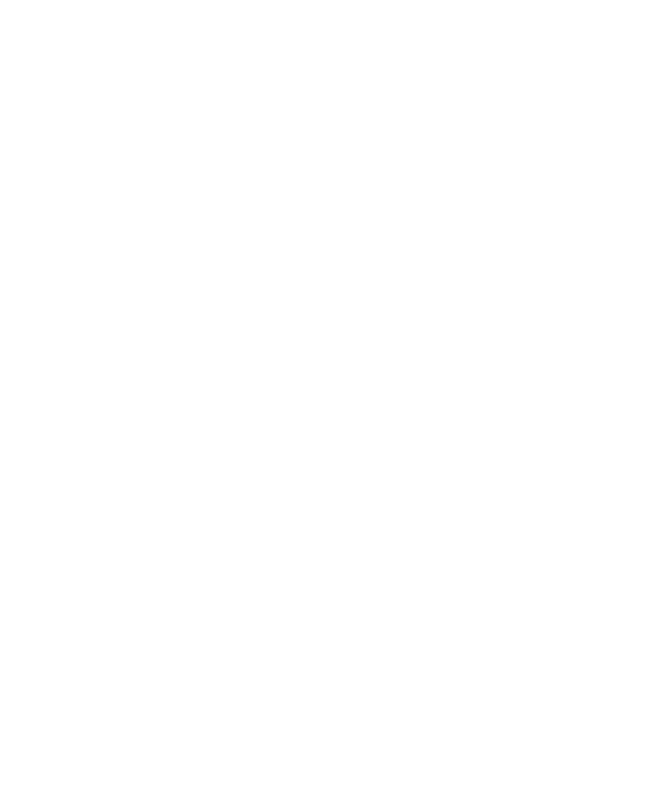
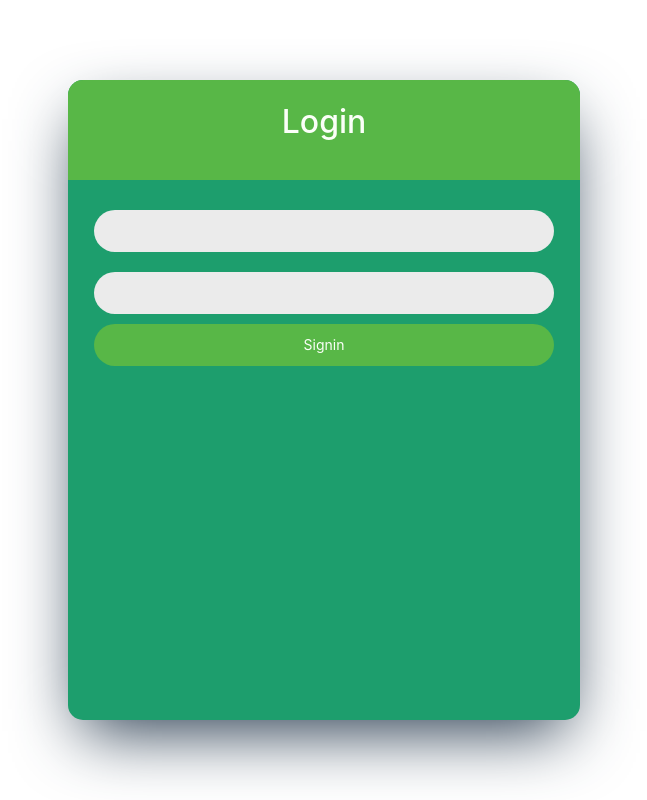
Before and after one commit to hamza181/burger, a React app: page /auth in a window 1280 px wide. Shown: the whole page, without its empty margins (316-963 px from the left). Built offline with nearby package versions, Linux system fonts and the light colour scheme.

Commit message:
add login page

```diff
--- a/package.json
+++ b/package.json
@@ -19,7 +19,7 @@
     "babel-plugin-named-asset-import": "^0.3.7",
     "babel-preset-react-app": "^10.0.0",
     "bfj": "^7.0.2",
-    "bootstrap": "^5.0.2",
+    "bootstrap": "^5.1.0",
     "camelcase": "^6.1.0",
     "case-sensitive-paths-webpack-plugin": "2.3.0",
     "css-loader": "4.3.0",
--- a/src/App.js
+++ b/src/App.js
@@ -1,14 +1,18 @@
 import React, { Component } from "react";
 import { BrowserRouter as Router, Switch, Route } from "react-router-dom";
 import "bootstrap/dist/css/bootstrap.min.css";
+import "../node_modules/bootstrap/dist/css/bootstrap.min.css";
 import Home from "./Pages/Home/Home";
 import "antd/dist/antd.css";
 import Checkout from "./Pages/Checkout/Checkout";
 import Layout from "./Layouts";
+import Auth from "./Pages/Auth/Auth";
+import Login from "./Components/Auth/Login/Login";
 class App extends Component {
   render() {
     return (
       <div>
+
         <Router>
           <Switch>
             <Route exact path="/">
@@ -21,6 +25,9 @@
                 <Checkout />
               </Layout>
             </Route>
+            <Route exact path="/auth">
+            <Auth></Auth>
+            </Route>
           </Switch>
         </Router>
       </div>
--- /dev/null
+++ b/src/Components/Auth/Login/Login.js
@@ -0,0 +1,22 @@
+import React from 'react'
+import classes from './Login.module.css'
+
+function Login() {
+    return (
+        <div className={classes.main}>
+        <div className={classes.login}>
+            <div className={classes.loginHeader}>
+                <h2>Login</h2>
+            </div>
+            <div className={classes.inputDiv}>
+                <input type="text" />
+                <input type="text" />
+                <button>Signin</button>
+            </div>
+            <p></p>
+        </div>
+        </div>
+    )
+}
+
+export default Login
--- /dev/null
+++ b/src/Components/Auth/Login/Login.module.css
@@ -0,0 +1,61 @@
+.main {
+  /* background: red; */
+  display: flex;
+  justify-content: center;
+  align-items: center;
+  min-height: 100vh;
+}
+
+.login {
+  display: flex;
+  flex-direction: column;
+  /* justify-content: center; */
+  /* text-align: center; */
+  width: 40%;
+  min-height: 80vh;
+  height: 500px;
+  background: rgb(29, 158, 109);
+  border-radius: 15px;
+  box-shadow: rgb(38 57 77) 0px 25px 67px -14px;
+}
+
+.loginHeader {
+
+  height: 100px;
+  width: 100%;
+  background: #58b747;
+  display: flex;
+  align-items: center;
+  justify-content: center;
+  border-radius: 15px 15px 0px 0px;
+}
+
+.loginHeader h2, h3{
+  color: #fbfff8;
+}
+
+.inputDiv{
+/* background-color: red; */
+display: flex;
+align-self: center;
+flex-direction: column;
+justify-content: center;
+width: 90%;
+margin: 20px 0;
+}
+
+.inputDiv input{
+    margin: 10px 0;
+    background: #ebebeb;
+    border-radius: 27px;
+    border: none;
+    height: 42px;
+}
+
+.inputDiv button{
+    color: #fbfff8;
+    background-color: #58b747;
+    border: none;
+    border-radius: 27px;
+    height: 42px;
+}
--- /dev/null
+++ b/src/Components/Auth/Signup/Signup.js
@@ -0,0 +1,12 @@
+import React from 'react'
+import classes from './Signup.module.css'
+
+function Signup() {
+    return (
+        <div>
+
+        </div>
+    )
+}
+
+export default Signup
--- /dev/null
+++ b/src/Components/Message.js/Message.js
@@ -0,0 +1,27 @@
+import React from "react";
+import { message, Button, Space } from "antd";
+
+function Message() {
+  const success = () => {
+    message.success("This is a success message");
+  };
+
+  const error = () => {
+    message.error("This is an error message");
+  };
+
+  const warning = () => {
+    message.warning("This is a warning message");
+  };
+  return (
+    <div>
+      <Space>
+        <Button onClick={success}>Success</Button>
+        <Button onClick={error}>Error</Button>
+        <Button onClick={warning}>Warning</Button>
+      </Space>
+    </div>
+  );
+}
+
+export default Message;
--- /dev/null
+++ b/src/Pages/Auth/Auth.js
@@ -0,0 +1,14 @@
+import React from 'react'
+import Login from '../../Components/Auth/Login/Login'
+import Signup from '../../Components/Auth/Signup/Signup'
+
+function Auth() {
+    return (
+        <div>
+            <Login></Login>
+            {/* <Signup></Signup> */}
+        </div>
+    )
+}
+
+export default Auth
--- a/src/Pages/Checkout/Checkout.js
+++ b/src/Pages/Checkout/Checkout.js
@@ -7,6 +7,8 @@
 import "./Checkout.css";
 import instance from "../../axios-orders";
 import { useHistory } from "react-router-dom";
+import Message from "../../Components/Message.js/Message";
+import { message } from "antd";
 
 function Checkout() {
   const history = useHistory();
@@ -23,6 +25,7 @@
       .post("/orders.json", data)
       .then((response) =>{
         history.push("/");
+        message.success('Order successful');
         console.log(response.data);
   })}
   return (
--- a/src/index.js
+++ b/src/index.js
@@ -4,7 +4,7 @@
 import App from "./App";
 import registerServiceWorker from "./registerServiceWorker";
 import { Provider } from "react-redux";
-import {store} from './Store'
+import { store } from "./Store";
 
 ReactDOM.render(
   <Provider store={store}>
```
Also changed, not shown: src/Components/Auth/Signup/Signup.module.css (added), src/Pages/Auth/Auth.css (added), 1 other file (tests, documents, lock files or other folders).
